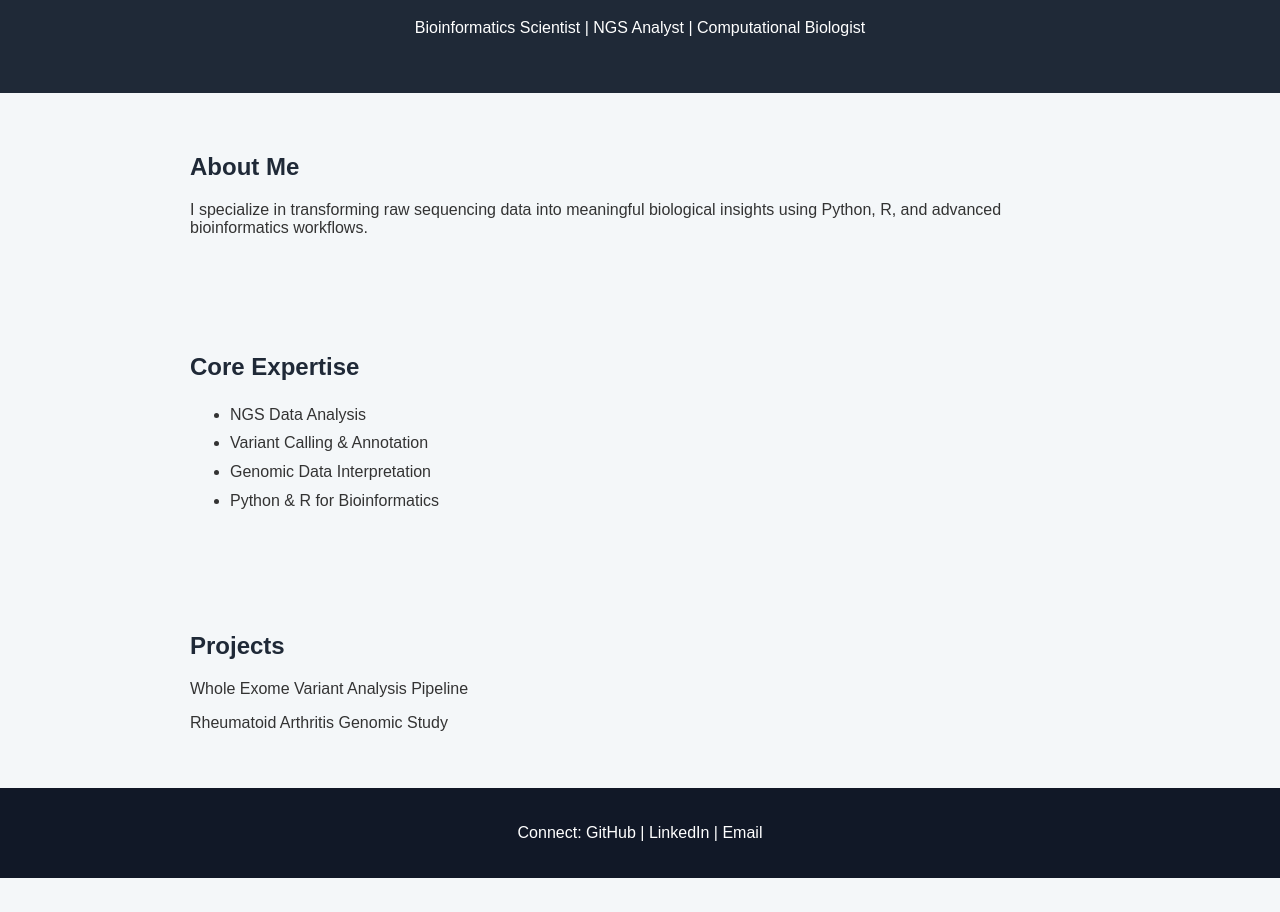
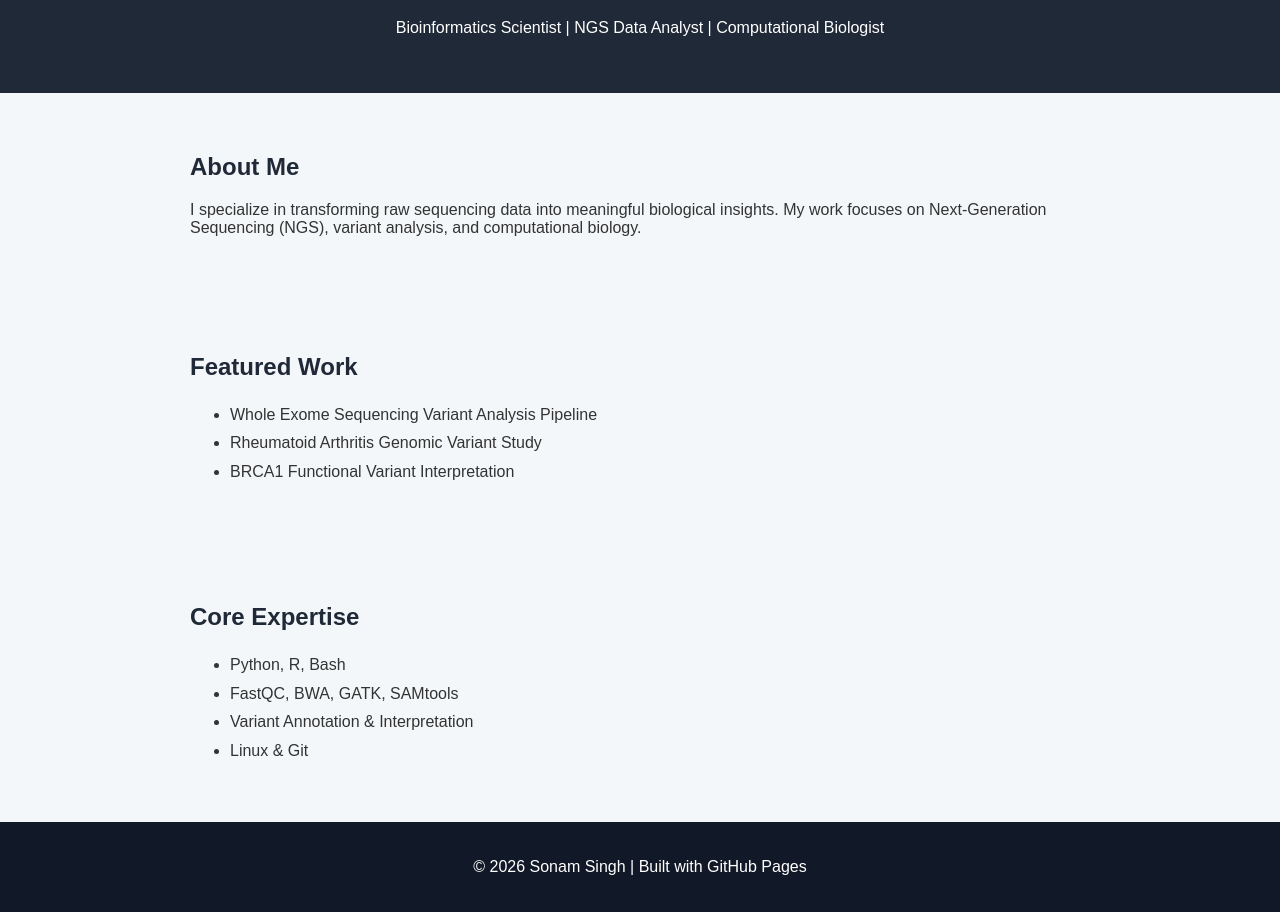
Before and after one commit to Sonam10201/ScienceThatServesWeb, a plain HTML site: page index.html in a window 1280 px wide. Shown: the part 101-1013 px from the top of the page. Before the commit the page ends 979 px from the top, so only its background shows below. Drawn offline with Linux system fonts and the light colour scheme.

Commit message:
Update bio and restructure HTML sections

```diff
--- a/index.html
+++ b/index.html
@@ -1,43 +1,49 @@
 <!DOCTYPE html>
-<html>
+<html lang="en">
 <head>
+    <meta charset="UTF-8">
+    <meta name="viewport" content="width=device-width, initial-scale=1.0">
     <title>Sonam Singh | Bioinformatics Scientist</title>
-    <meta name="description" content="Bioinformatics Scientist specializing in NGS data analysis, variant calling, and computational biology.">
+    <meta name="description" content="Bioinformatics Scientist specializing in NGS data analysis, variant calling, and computational genomics.">
     <link rel="stylesheet" href="style.css">
 </head>
+
 <body>
 
 <header>
     <h1>Sonam Singh</h1>
-    <p>Bioinformatics Scientist | NGS Analyst | Computational Biologist</p>
+    <p>Bioinformatics Scientist | NGS Data Analyst | Computational Biologist</p>
 </header>
 
-<section>
+<section class="about">
     <h2>About Me</h2>
     <p>
-        I specialize in transforming raw sequencing data into meaningful biological insights
-        using Python, R, and advanced bioinformatics workflows.
+        I specialize in transforming raw sequencing data into meaningful biological insights.
+        My work focuses on Next-Generation Sequencing (NGS), variant analysis, and computational biology.
     </p>
 </section>
 
-<section>
-    <h2>Core Expertise</h2>
+<section class="projects">
+    <h2>Featured Work</h2>
     <ul>
-        <li>NGS Data Analysis</li>
-        <li>Variant Calling & Annotation</li>
-        <li>Genomic Data Interpretation</li>
-        <li>Python & R for Bioinformatics</li>
+        <li>Whole Exome Sequencing Variant Analysis Pipeline</li>
+        <li>Rheumatoid Arthritis Genomic Variant Study</li>
+        <li>BRCA1 Functional Variant Interpretation</li>
     </ul>
 </section>
 
-<section>
-    <h2>Projects</h2>
-    <p>Whole Exome Variant Analysis Pipeline</p>
-    <p>Rheumatoid Arthritis Genomic Study</p>
+<section class="skills">
+    <h2>Core Expertise</h2>
+    <ul>
+        <li>Python, R, Bash</li>
+        <li>FastQC, BWA, GATK, SAMtools</li>
+        <li>Variant Annotation & Interpretation</li>
+        <li>Linux & Git</li>
+    </ul>
 </section>
 
 <footer>
-    <p>Connect: GitHub | LinkedIn | Email</p>
+    <p>© 2026 Sonam Singh | Built with GitHub Pages</p>
 </footer>
 
 </body>
```
